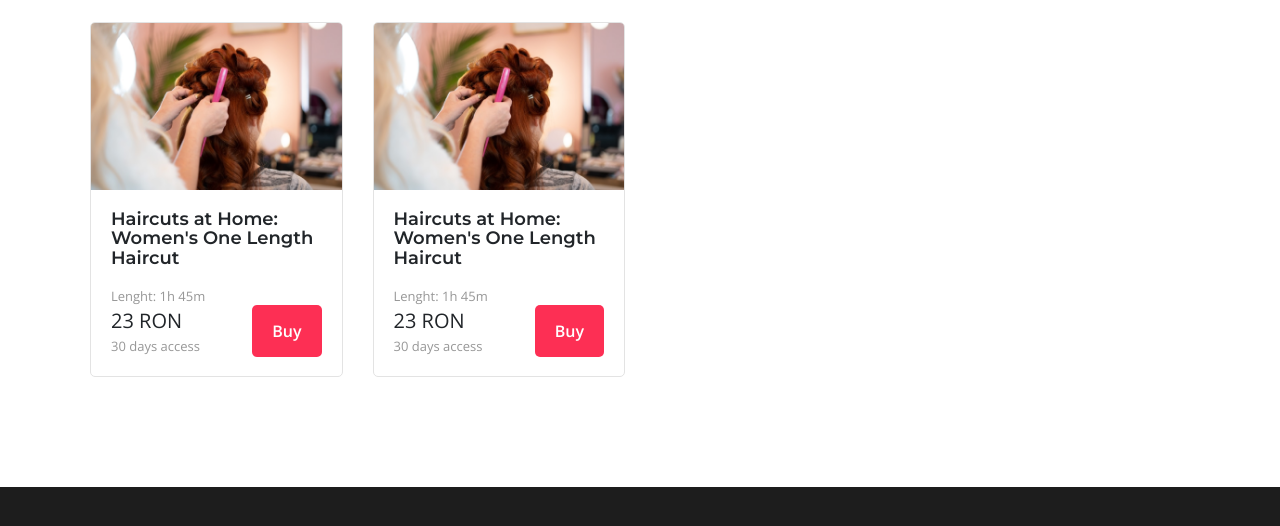
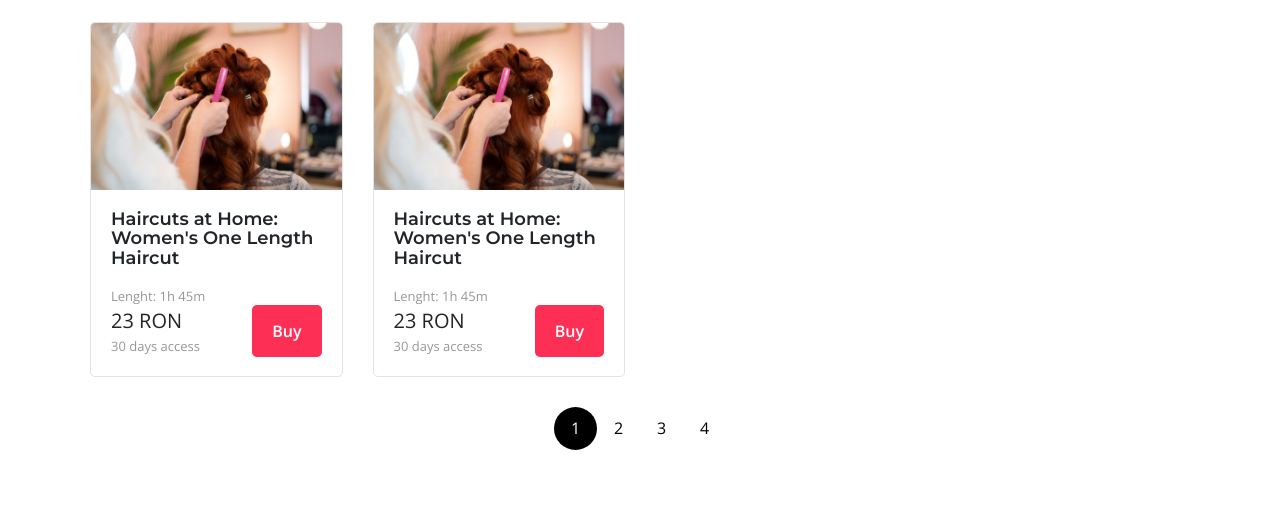
Before and after one commit to AdiSolo/hair_workshops, a plain HTML site: page courses.html in a window 1280 px wide. Shown: the part 955-1481 px from the top of the page. Drawn offline with nearby package versions, Linux system fonts and the light colour scheme.

Commit message:
course page

```diff
--- a/courses.html
+++ b/courses.html
@@ -53,10 +53,13 @@
     <section class="container ">
         <div class="wrapper all-courses">
             <h2>Browse workshops</h2>
-            <a href="#">View all worshops</a>
+            <select name="category" id="select-category">
+                <option value="all">All categories</option>
+                <option value="home">Home</option>
+                <option value="Clients">Clients</option>
+            </select>
         </div>
         <div class="row">
-
 
                 <div class="col-md-3">
                     <div class="course">
@@ -261,9 +264,18 @@
 
 
 
+          </div>
 
-          </div>
+        <div class="pagination">
+            <ul>
+                <li class="active"><a href="#">1</a></li>
+                <li><a href="#">2</a></li>
+                <li><a href="#">3</a></li>
+                <li><a href="#">4</a></li>
+            </ul>
+        </div>
     </section>
+
 <!-- End Popular Worskhops Section -->
 
 
--- a/style.css
+++ b/style.css
@@ -63,6 +63,7 @@ line-height: 107.23%;
  a {
     font-style: normal;
     font-size: 16px;
+    cursor: pointer;
  }
 
 
@@ -72,6 +73,7 @@ input, button {
 }
 select {
     border: none;
+    outline: none;
 }
 input {
     height: 40px;
@@ -148,7 +150,7 @@ html,body {
 }
 
  .active a {
-    color: #FD2F54 !important;
+    color: #FD2F54 ;
 }
  /*
    ******** Header CSS ********
@@ -422,6 +424,45 @@ display: flex;
     height: 80px;
 }
 /*
+   ******** Pagination  ********
+*/
+
+.pagination ul {
+    display: flex;
+    width: 100%;
+    flex-flow: row;
+    flex-wrap: wrap;
+    justify-content: center;
+
+}
+
+.pagination ul li{
+    display: inline-flex;
+    width: 43px;
+    height: 43px;
+    align-items: center;
+    justify-content: center;
+}
+
+.pagination ul li a {
+    color: #000;
+}
+.pagination ul .active {
+    display: flex;
+    width: 43px;
+    height: 43px;
+    background: #000000;
+    border-radius: 50px;
+
+}
+.pagination ul .active a{
+    color: #fff;
+}
+
+/*
+   ******** End Pagination ********
+*/
+/*
    ******** Footer Section ********
 */
 
```
